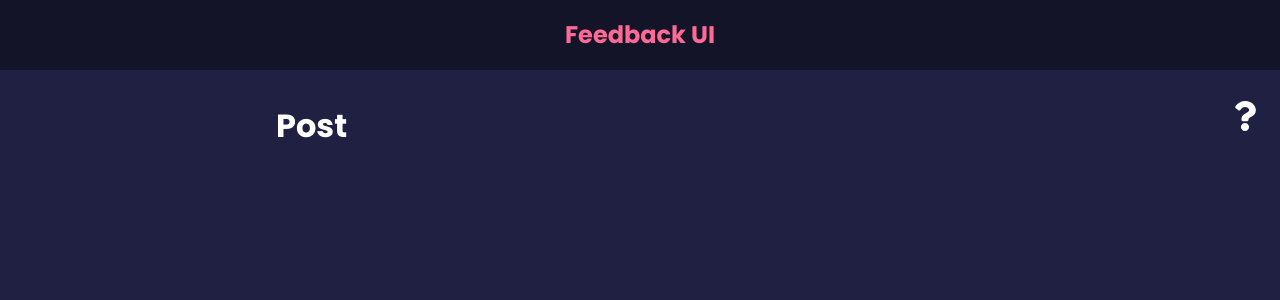
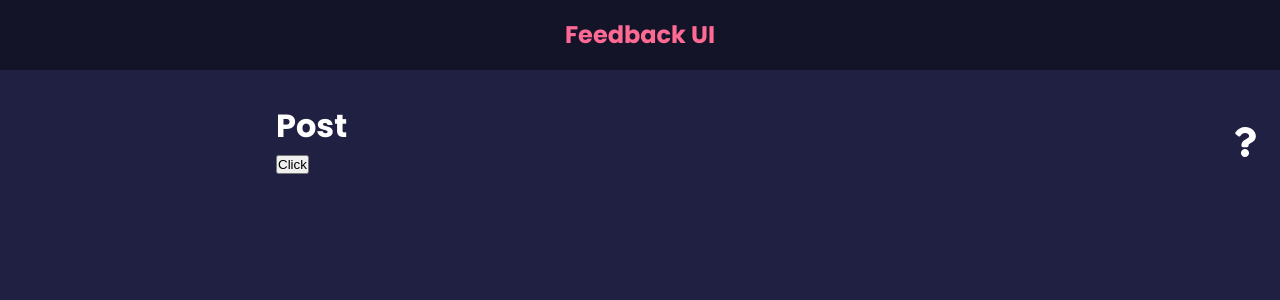
Before and after one commit to techstackmedia/feedback-app, a React (Create React App) app: page /post in a window 1280 px wide. Shown: the top 300 px of the page. Built offline with nearby package versions, Linux system fonts and the light colour scheme; the HTML template or start-up script is replaced by a standard one.

Commit message:
commit changes in react-router-dom-useNavigate

```diff
--- a/src/components/Post/Post.jsx
+++ b/src/components/Post/Post.jsx
@@ -1,11 +1,21 @@
-import { Navigate } from 'react-router-dom';
+import { Navigate, useNavigate } from 'react-router-dom';
 
 const Post = () => {
   const status = 202;
+  const navigate = useNavigate();
+  const handleRedirectClick = () => {
+    navigate('/about');
+  };
+
   if (status === 404) {
     return <Navigate to="/notfound" />;
   }
-  return <h1>Post</h1>;
+  return (
+    <>
+      <h1>Post</h1>
+      <button onClick={handleRedirectClick}>Click</button>
+    </>
+  );
 };
 
 export default Post;
```
